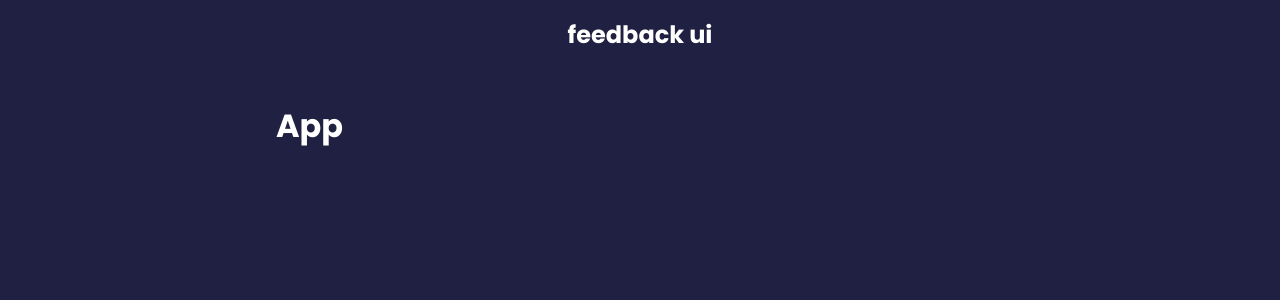
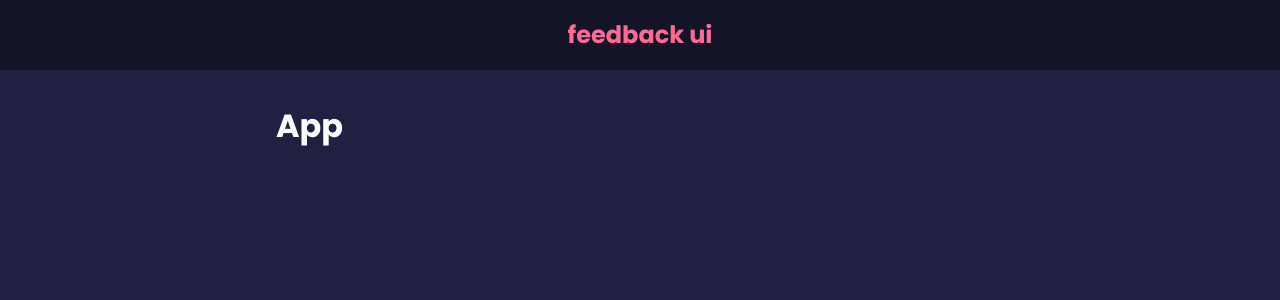
Before and after one commit to i-doshechnikow/feedback-ui, a React (Create React App) app: page / in a window 1280 px wide. Shown: the top 300 px of the page. Built offline with nearby package versions, Linux system fonts and the light colour scheme.

Commit message:
add some styles

```diff
--- a/src/components/Header.jsx
+++ b/src/components/Header.jsx
@@ -1,10 +1,16 @@
 import PropTypes from "prop-types";
 function Header(props) {
+  const { text, bgColor, textColor } = props;
+  const headerStyles = {
+    backgroundColor: bgColor,
+    color: textColor,
+  };
+
   return (
     <div>
-      <header>
+      <header style={headerStyles}>
         <div className="container">
-          <h2>{props.text}</h2>
+          <h2>{text}</h2>
         </div>
       </header>
     </div>
@@ -13,10 +19,14 @@ function Header(props) {
 
 Header.defaultProps = {
   text: "feedback ui",
+  bgColor: "rgba(0,0,0,0.4)",
+  textColor: "#ff6a95",
 };
 
 Header.propTypes = {
   text: PropTypes.string,
+  bgColor: PropTypes.string,
+  textColor: PropTypes.string,
 };
 
 export default Header;
```
